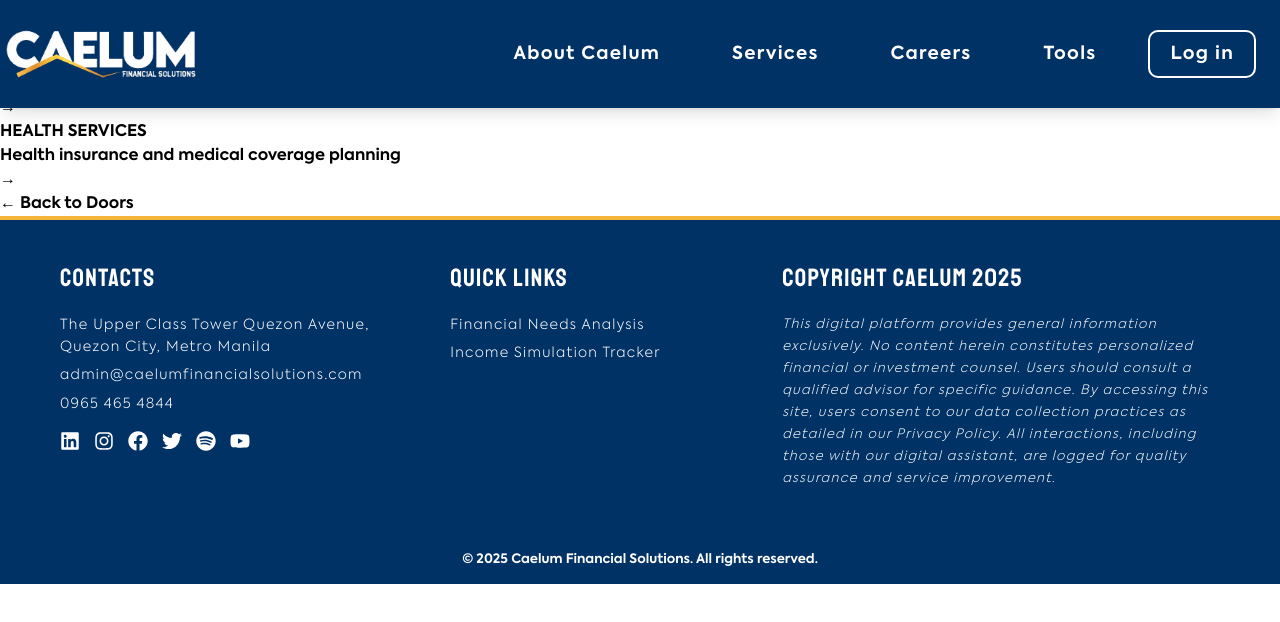
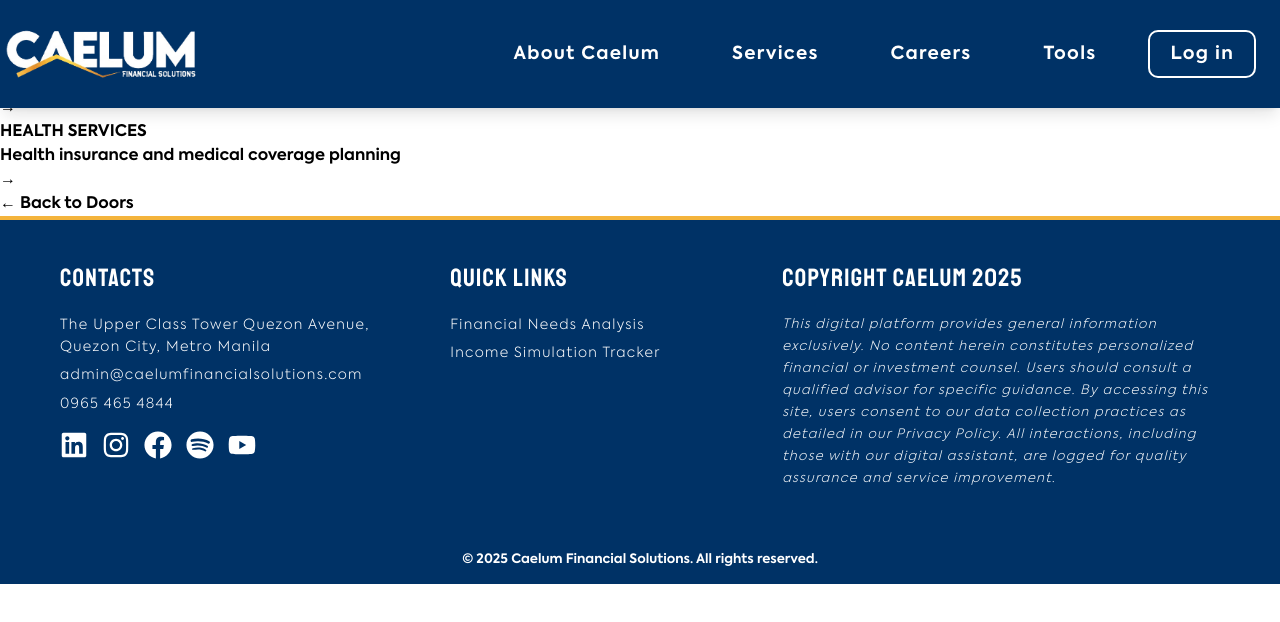
Before and after one commit to s3e0o/FNA-temp, a React (Vite) app in the folder frontend/: page / in a window 1280 px wide. Shown: the top 622 px of the page. Built offline with nearby package versions, Linux system fonts and the light colour scheme.

Commit message:
header anfd footer

```diff
--- a/frontend/src/App.jsx
+++ b/frontend/src/App.jsx
@@ -19,10 +19,7 @@ function App() {
       <Footer />
     </>
   );
-
-
   return (
-
     <Router>
       <div className="App">
         <Routes>
--- a/frontend/src/components/Footer.jsx
+++ b/frontend/src/components/Footer.jsx
@@ -1,4 +1,4 @@
-import {FaLinkedin, FaInstagram, FaFacebook, FaTwitter, FaSpotify, FaYoutube} from "react-icons/fa";
+import {FaLinkedin, FaInstagram, FaFacebook, FaSpotify, FaYoutube} from "react-icons/fa";
 import React from 'react';
 import '../index.css';
 import { Link } from 'react-router-dom'
@@ -36,7 +36,6 @@ const Footer = () => {
               <FaLinkedin />
               <FaInstagram />
               <FaFacebook />
-              <FaTwitter />
               <FaSpotify />
               <FaYoutube />
             </div>
--- a/frontend/src/components/Navbar.jsx
+++ b/frontend/src/components/Navbar.jsx
@@ -3,7 +3,6 @@ import { Link } from 'react-router-dom'
 import { BiLogoReact } from 'react-icons/bi'
 import logo from '../assets/images/CFS Logo.png'
 import '../index.css'
-
 
 const navLink =
   "relative px-5 py-3 text-lg font-light text-white transition duration-300 " +
@@ -57,7 +56,6 @@ const Navbar = () => {
                             transition-colors duration-100 hover:bg-[#003266] hover:text-white">
                         Life Protection
                     </Link>
-
             </div>
           </div>
                 <Link to="/careers" className={navLink}>Careers</Link>
--- a/frontend/src/index.css
+++ b/frontend/src/index.css
@@ -47,7 +47,7 @@ body {
 }
 .login-btn {
   border: 2px solid #ffffff;
-  border-radius: 10px; /* pill shape */
+  border-radius: 10px;
   padding: 8px 20px;
   font-family: "Axiforma";
   src: url("./assets/fonts/Kastelov - Axiforma Bold.otf") format("opentype");
@@ -59,7 +59,7 @@ body {
 /* Hover effect */
 .login-btn:hover {
   background-color: #ffffff;
-  color: #1e293b; /* slate-800 */
+  color: #152031; /* slate-800 */
 }
 /* Keep underline OFF for login button */
 .login-btn::after {
@@ -127,7 +127,7 @@ body {
   display: flex;
   gap: 14px;
   margin-top: 16px;
-  font-size: 20px;
+  font-size: 28px;
 }
 
 .social-icons svg {
--- a/frontend/src/main.jsx
+++ b/frontend/src/main.jsx
@@ -16,7 +16,6 @@ ReactDOM.createRoot(document.getElementById("root")).render(
   <React.StrictMode>
     <BrowserRouter>
       <Navbar />
-
       <Routes>
         <Route path="/" element={<ProtectionHealthHome />} />
         <Route path="/services/protection-health/HealthServices" element={<HealthServices />} />
@@ -25,7 +24,6 @@ ReactDOM.createRoot(document.getElementById("root")).render(
         <Route path="/services/protection-health/health-services/HealthServices" element={<HealthServices />} />
         <Route path="/services/savings-investments/Retirement" element={<SavingsInvestmentsHome />} />
       </Routes>
-
       <Footer />
     </BrowserRouter>
   </React.StrictMode>
```
